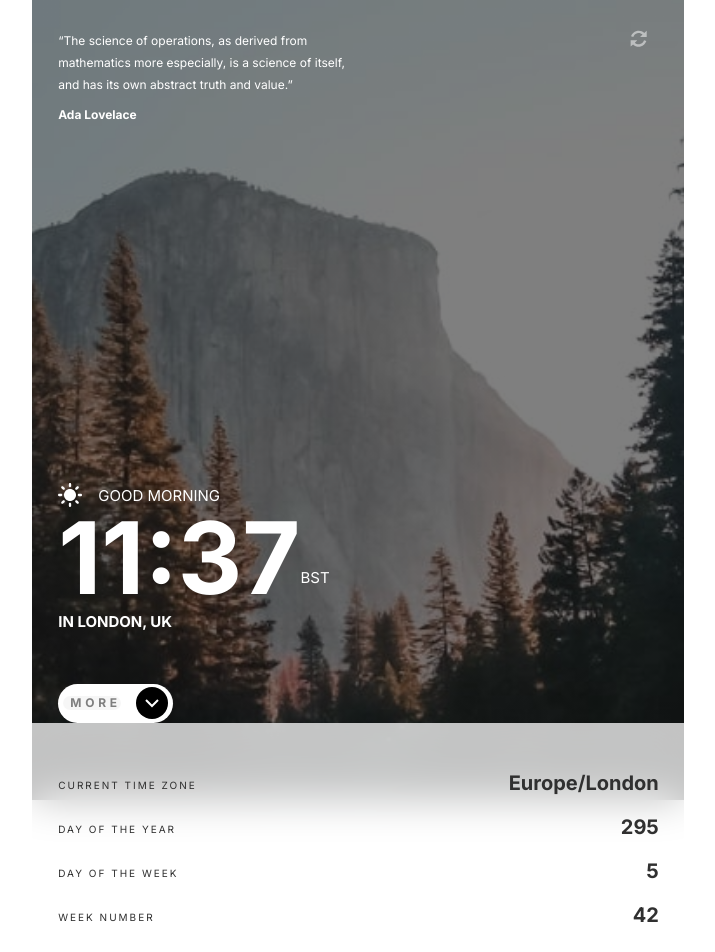
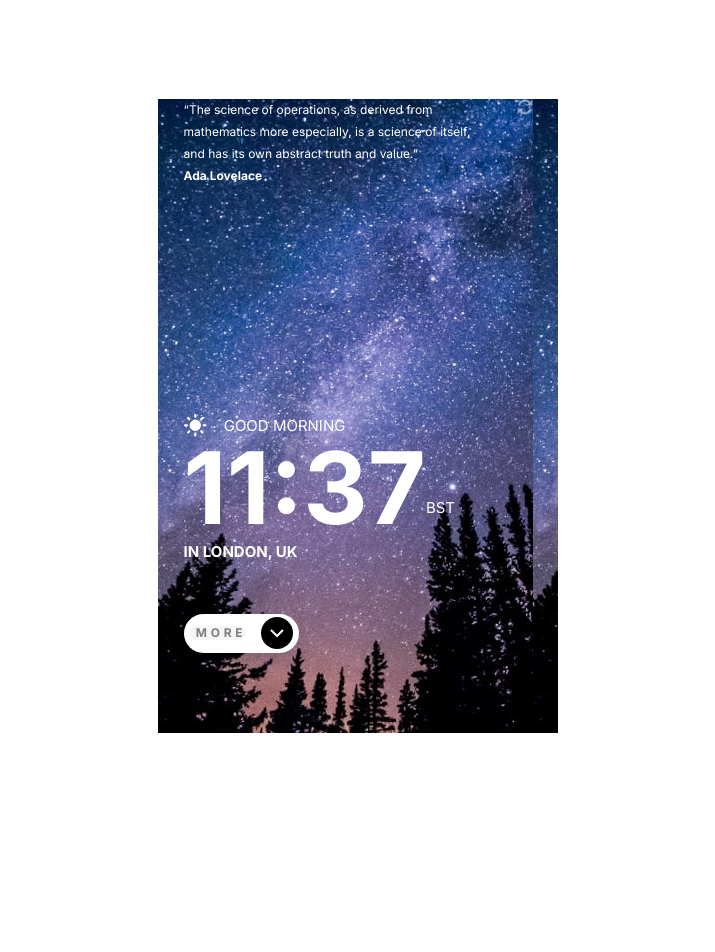
Before and after one commit to Alberto-12/the-clock-app, a React (Create React App) app: page / in a window 1280 px wide. Shown: the top 952 px of the page, without its empty margins (282-997 px from the left). After the commit the page ends 800 px from the top, so only its background shows below. Built offline with nearby package versions, Linux system fonts and the light colour scheme.

Commit message:
deleted the node-modules file

```diff
--- a/src/App.js
+++ b/src/App.js
@@ -3,7 +3,7 @@ import Clock from './components/Clock'
 function App() {
   return (
     <div className="App">
-      <Clock />
+      <Clock darkTheme={true}/>
     </div>
   );
 }
--- /dev/null
+++ b/src/components/Clock.css
@@ -0,0 +1,31 @@
+@import url("https://fonts.googleapis.com/css2?family=Inter:wght@400;700&display=swap");
+
+* {
+  margin: 0;
+  padding: 0;
+  box-sizing: border-box;
+}
+
+body {
+    height: 100vh;
+  display: flex;
+  justify-content: center;
+  align-items: center;
+}
+
+#container {
+  width: 100%;
+  height: 100vh;
+  background-image: linear-gradient(rgba(0, 0, 0, 0.5), rgba(0, 0, 0, 0.5)),
+    url("../assets/mobile/bg-image-daytime.jpg");
+  background-repeat: no-repeat;
+  background-size: cover;
+  display: flex;
+  flex-direction: column;
+  justify-content: space-between;
+
+}
+
+div .dark {
+  background-image: url("../assets/mobile/bg-image-nighttime.jpg");
+}
--- a/src/components/Clock.js
+++ b/src/components/Clock.js
@@ -1,13 +1,16 @@
 import Generator from "./quote-generator/Generator";
 import More from "./more-div/More";
-import Less from "./less-div/Less";
+/*import Less from "./less-div/Less";*/
+import "./Clock.css";
 
-const Clock = () => {
+const Clock = ({ darkTheme }) => {
+
+  const containerClassName = darkTheme ? "dark": "" ;
   return (
-    <div id="container">
+    <div  className={containerClassName}>
       <Generator />
       <More />
-      <Less />
+      {/*<Less />*/}
     </div>
   );
 };
--- a/src/components/less-div/Less.js
+++ b/src/components/less-div/Less.js
@@ -4,14 +4,14 @@ const Less = () => {
     return (
         <div>
             <div id="less-div">
-          <p class="left-column">current time zone</p>
-          <p class="right-column">Europe/London</p>
-          <p class="left-column">day of the year</p>
-          <p class="right-column numbers">295</p>
-          <p class="left-column">day of the week</p>
-          <p class="right-column numbers">5</p>
-          <p class="left-column">week number</p>
-          <p class="right-column numbers">42</p>
+          <p className="left-column">current time zone</p>
+          <p className="right-column">Europe/London</p>
+          <p className="left-column">day of the year</p>
+          <p className="right-column numbers">295</p>
+          <p className="left-column">day of the week</p>
+          <p className="right-column numbers">5</p>
+          <p className="left-column">week number</p>
+          <p className="right-column numbers">42</p>
 </div>
         </div>
     )
--- a/src/components/more-div/More.css
+++ b/src/components/more-div/More.css
@@ -6,10 +6,15 @@
   box-sizing: border-box;
 }
 
+#more-container {
+  padding-bottom: 40px;
+}
+
 #more-div {
-    padding-top: 20%;
+
     padding-left: 26px;
     padding-right: 25px;
+    padding-bottom: 40px;
   }
 
   #icon-greeting-div {
--- a/src/components/more-div/More.js
+++ b/src/components/more-div/More.js
@@ -3,7 +3,7 @@ import "./More.css";
 
 const More = () => {
     return (
-        <div>
+        <div id="more-container">
             <div id="more-div">
         <div id="good-morning-div">
           <div id="icon-greeting-div">
--- a/src/components/quote-generator/Generator.css
+++ b/src/components/quote-generator/Generator.css
@@ -6,11 +6,14 @@
   box-sizing: border-box;
 }
 
+#quote-generator-container {
+  margin-top: 31.67px;
+}
+
 #quote-generator-div {
     display: grid;
     grid-template-columns: 20fr 1fr;
     grid-template-rows: 1fr;
-    margin-bottom: 8px;
     padding-left: 26px;
     padding-right: 25px;
   }
--- a/src/index.css
+++ b/src/index.css
@@ -1,4 +1,4 @@
-@import url("https://fonts.googleapis.com/css2?family=Inter:wght@400;700&display=swap");
+/*@import url("https://fonts.googleapis.com/css2?family=Inter:wght@400;700&display=swap");
 
 * {
   margin: 0;
@@ -25,6 +25,12 @@ body {
   justify-content: space-between;
 
 }
+
+.dark #container {
+  background-image: url("./assets/mobile/bg-image-nighttime.jpg") !important;
+  background-repeat: no-repeat!important;
+  background-size: cover!important;
+}*/
 
 /*#quote-generator-div {
   display: grid;
@@ -167,7 +173,7 @@ body {
 
 /*#arrow-down {
   transform: rotate(180deg);
-}*/
+}
 
 #less-div {
   width: 100%;
@@ -206,4 +212,4 @@ body {
 
 .numbers {
   text-align: end;
-}
+}*/
```
